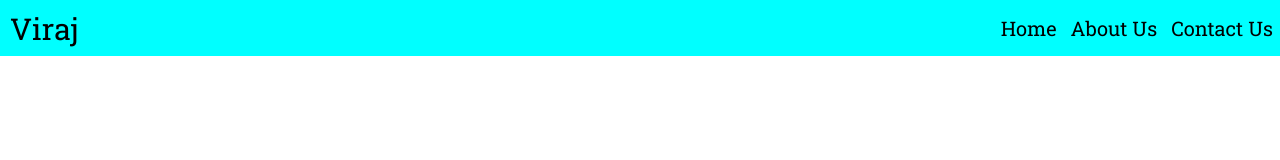
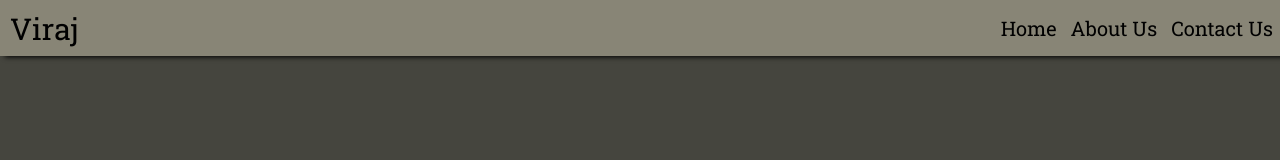
Before and after one commit to VasoyaViraj/sigmawebdev, a plain HTML site: page index.html in a window 1280 px wide. Drawn offline with Linux system fonts and the light colour scheme.

Commit message:
Update style.css

```diff
--- a/style.css
+++ b/style.css
@@ -1,40 +1,45 @@
 @import url('https://fonts.googleapis.com/css2?family=Roboto+Slab:wght@100..900&display=swap');
 
-*{
+* {
     margin: 0;
     padding: 0;
 }
 
-nav{
+body {
+    background-color: rgb(69, 69, 62);
+}
+
+nav {
     height: 7vh;
     width: 100vw;
-    background-color: aqua;
+    background-color: rgba(154, 150, 132, 0.805);
     display: flex;
     align-items: center;
     /* border: 2px solid black; */
     justify-content: space-between;
     font-family: "Roboto Slab", serif;
+    box-shadow: 5px 1px 5px 0px;
 
 }
 
-.leftnav{
+.leftnav {
     /* border: 2px solid black; */
     margin: 10px;
-   font-size: 30px;
+    font-size: 30px;
 }
 
-.rightnav{
+.rightnav {
     /* border: 2px solid black; */
     font-size: 20px;
 }
 
-li{
+li {
     /* border: 2px solid black; */
     padding: 2px;
     margin: 5px;
 }
 
-ul{
+ul {
     display: flex;
     list-style: none;
 }
```
